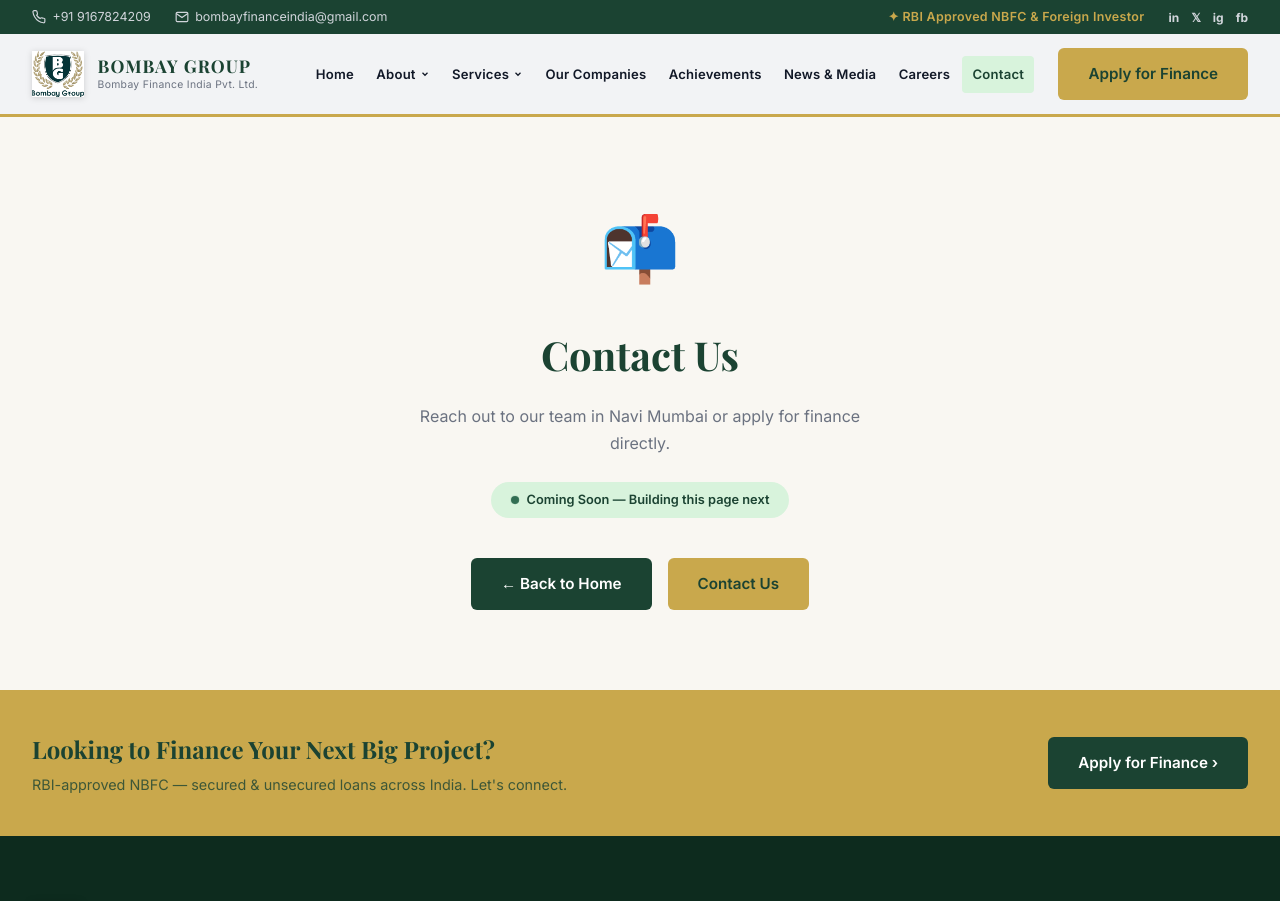
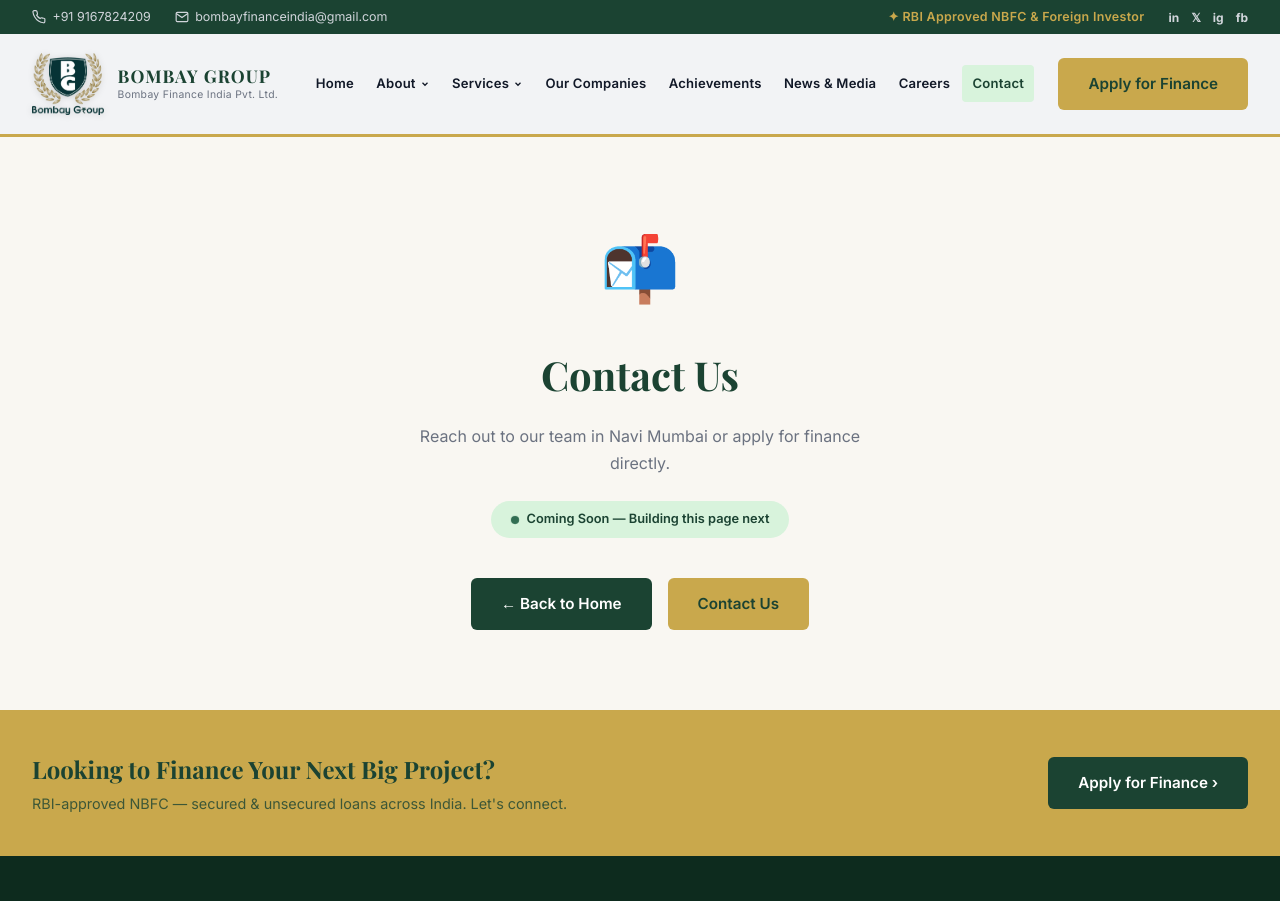
Before and after one commit to peoplesmolt-arch/bombay-group-website, a React (Vite) app: page /contact in a window 1280 px wide. Shown: the top 901 px of the page. Built offline with nearby package versions, Linux system fonts and the light colour scheme.

Commit message:
Update logo to new PNG, increase logo size in navbar and footer

```diff
--- a/src/components/Footer.css
+++ b/src/components/Footer.css
@@ -49,8 +49,8 @@
   margin-bottom: 0.75rem;
 }
 .footer__logo-img {
-  width: 48px;
-  height: 48px;
+  width: 68px;
+  height: 68px;
   object-fit: contain;
   flex-shrink: 0;
   filter: brightness(1.1) drop-shadow(0 1px 4px rgba(0,0,0,0.3));
--- a/src/components/Navbar.css
+++ b/src/components/Navbar.css
@@ -64,8 +64,8 @@
   flex-shrink: 0;
 }
 .navbar__logo-img {
-  width: 52px;
-  height: 52px;
+  width: 72px;
+  height: 72px;
   object-fit: contain;
   flex-shrink: 0;
   filter: drop-shadow(0 1px 3px rgba(0,0,0,0.15));
```
Also changed, not shown: src/assets/logo.png.
